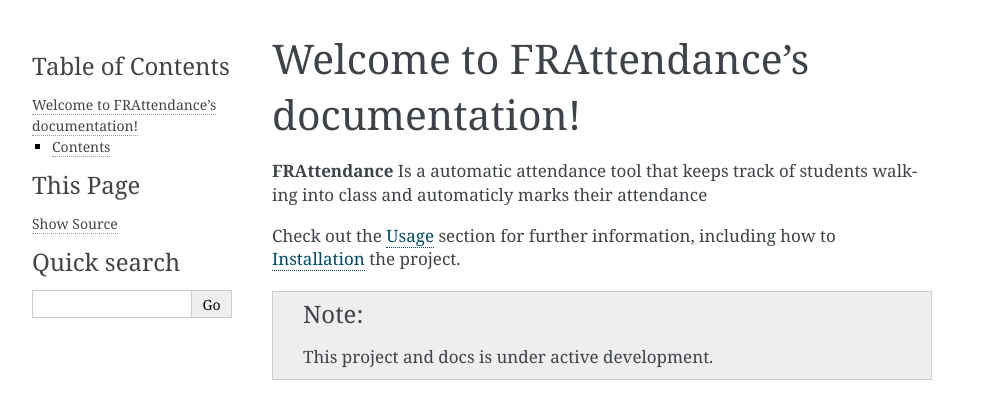
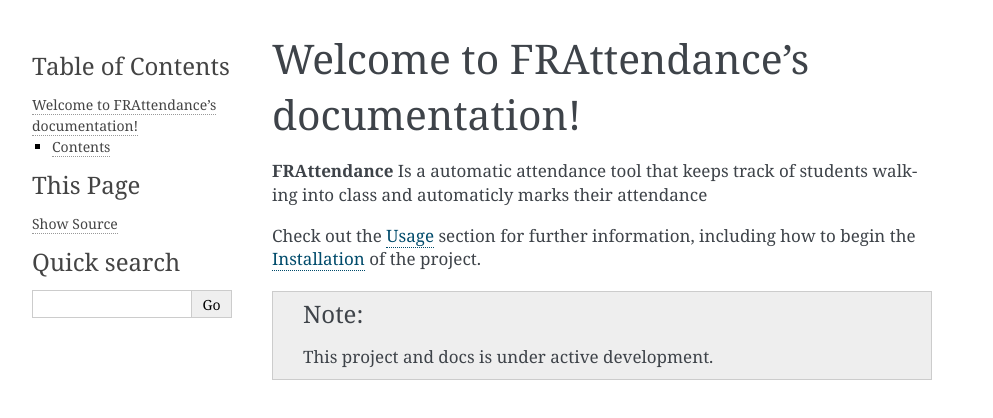
Before and after one commit to Louis-Ladd/FRAttendance, a Sphinx documentation site: the page built from docs/index.rst, in a window 1280 px wide. Shown: the top 418 px of the page, without its empty margins (148-1141 px from the left). Built offline with Sphinx 7.4.7, drawn with Linux system fonts in a browser that asks for light colours.

Commit message:
Documentation work
Improper grammar, Louis' fault

```diff
--- a/docs/index.rst
+++ b/docs/index.rst
@@ -5,7 +5,7 @@ Welcome to FRAttendance's documentation!
 walking into class and automaticly marks their attendance
 
 Check out the :doc:`usage` section for further information, including
-how to :ref:`installation` the project.
+how to begin the :ref:`installation` of the project.
 
 .. note::
 
```
